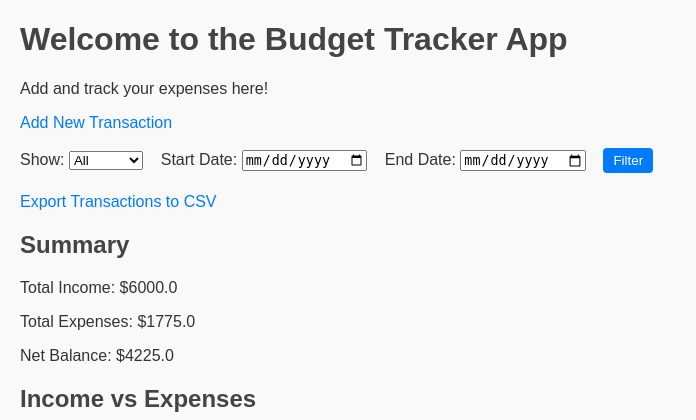
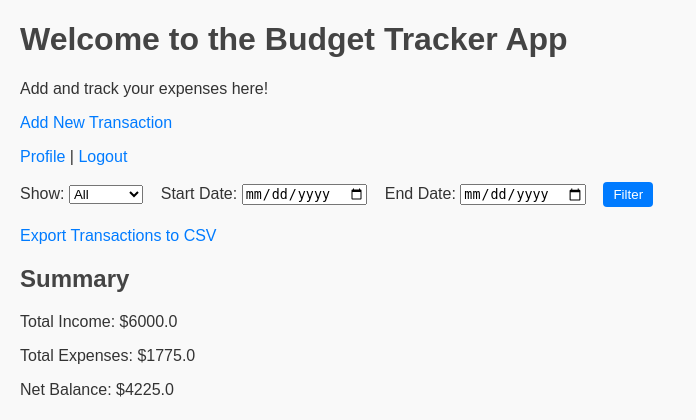
Before and after one commit to h1ihl/BudgetingApp, a Flask app: page / in a window 1280 px wide. Shown: the top 420 px of the page, without its empty margins (0-696 px from the left). Run offline with Flask 3, Linux system fonts and the light colour scheme; a user stored in the database is signed in; data comes from the database, SQL or seed files in the repository; some libraries are stand-ins or nearby versions.

Commit message:
Add navigation link to Profile page
- Added "Profile" and "Logout" links to the dashboard (index.html)
- Ensured users can access their profile easily
- Added a "Back to Dashboard" button in profile.html

```diff
--- a/templates/index.html
+++ b/templates/index.html
@@ -11,6 +11,11 @@
     <h1>Welcome to the Budget Tracker App</h1>
     <p>Add and track your expenses here!</p>
     <a href="{{ url_for('add_transaction') }}">Add New Transaction</a>
+
+    <p>
+    <a href="{{ url_for('profile') }}">Profile</a> |
+    <a href="{{ url_for('logout') }}">Logout</a>
+    </p>
 
     <!-- Filter Form -->
     <form action="{{ url_for('home') }}" method="get" style="margin-top: 1rem;">
--- a/templates/profile.html
+++ b/templates/profile.html
@@ -6,6 +6,7 @@
     <link rel="stylesheet" href="{{ url_for('static', filename='style.css') }}">
 </head>
 <body>
+    <p><a href="{{ url_for('home') }}">Back to Dashboard</a></p>
     <h1>User Profile</h1>
     <p>Username: {{ user.username }}</p>
 
```
